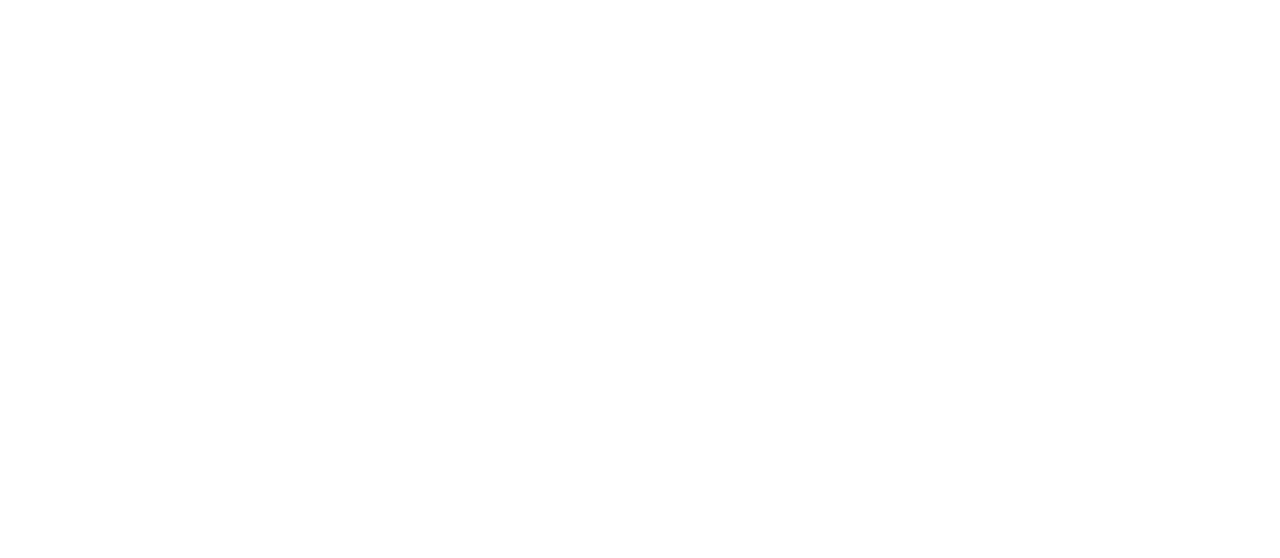
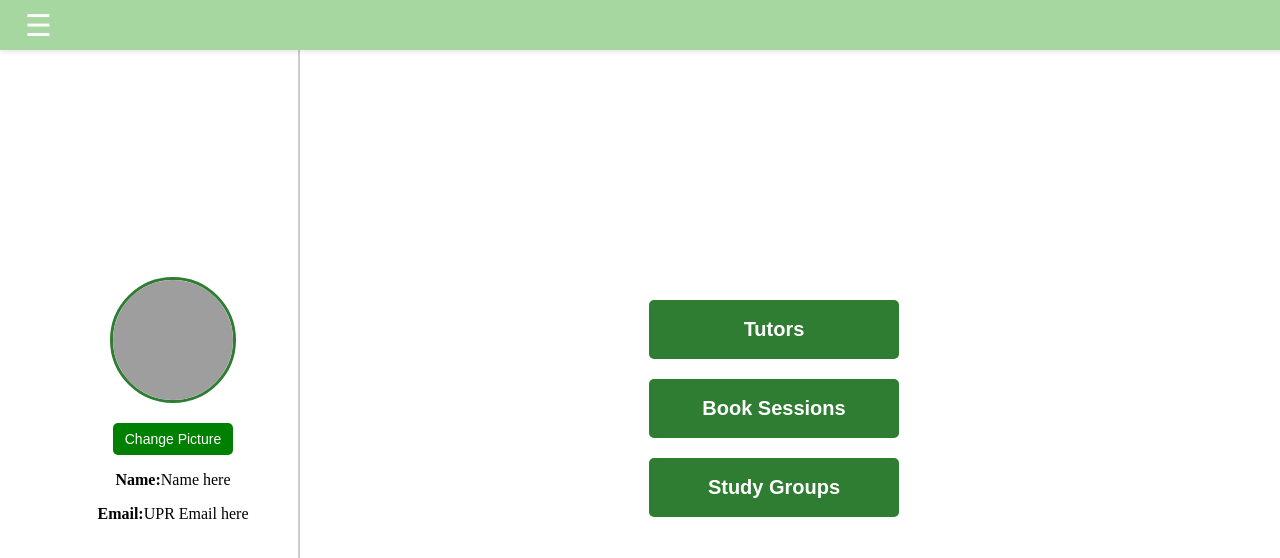
Before and after one commit to joshuacorretjer/tutormatch-frontend, an Angular app in the folder angular/: page /studentdash in a window 1280 px wide. Before the commit this address led to /. Shown: the top 558 px of the page. Built offline with nearby package versions, Linux system fonts and the light colour scheme; grey boxes are pictures that could not be loaded.

Commit message:
Created student dashboard page and implemented header icon, along with log out button

```diff
--- a/angular/src/app/app.routes.ts
+++ b/angular/src/app/app.routes.ts
@@ -3,6 +3,7 @@
 import { RegisterComponent } from './register/register.component';
 import { TutorregComponent } from './tutorreg/tutorreg.component';
 import { StudentregComponent } from './studentreg/studentreg.component';
+import { StudentdashComponent } from './studentdash/studentdash.component';
 
 
 export const routes: Routes = [
@@ -10,5 +11,6 @@
     { path: 'login', component: LoginComponent },
     { path: 'register', component: RegisterComponent },
     { path: 'tutorreg', component: TutorregComponent },
-    { path: 'studentreg', component: StudentregComponent }
+    { path: 'studentreg', component: StudentregComponent },
+    {path: 'studentdash', component: StudentdashComponent},
 ];
--- /dev/null
+++ b/angular/src/app/studentdash/studentdash.component.css
@@ -0,0 +1,155 @@
+:host {
+    display: flex;
+    flex-direction: column;
+    width: 100vw;
+    height: 100vh;
+    background-color: #f4f4f4;
+}
+
+.header {
+    width: 100%;
+    height: 20px;
+    background-color: #A6D7A0;
+    position: fixed;
+    top: 0;
+    left: 0;
+    display: flex;
+    padding: 15px;
+    box-shadow: 0px 2px 5px rgba(0, 0, 0, 0.1);
+    z-index: 1000;
+}
+
+.menu-icon {
+    font-size: 30px;
+    font-family: Arial, sans-serif;
+    cursor: pointer !important;
+    padding: 10px;
+    color: white;
+    user-select: none;
+    display: flex;
+    align-items: center;
+    justify-content: center;
+}
+
+.menu-icon:hover {
+    cursor: pointer;
+}
+
+.dropdown-menu {
+    position: absolute;
+    top: 50px;
+    left: 10px;
+    background-color: white;
+    box-shadow: 0px 2px 5px rgba(0, 0, 0, 0.1);
+    border-radius: 5px;
+    display: none;
+    padding: 10px;
+}
+
+.dropdown-menu.show {
+    display: block;
+}
+
+.dropdown-menu ul {
+    list-style-type: none;
+    margin: 0;
+    padding: 0;
+}
+
+.dropdown-menu ul li {
+    padding: 10px;
+    cursor: pointer;
+    text-align: center;
+    font-family: Arial, sans-serif;
+}
+
+.dropdown-menu ul li:hover {
+    background-color: #f0f0f0;
+}
+
+.dashboard-container {
+    display: flex;
+    flex-grow: 1; /* Makes it expand fully */
+    padding: 40px;
+    background: white;
+    align-items: center;
+    justify-content: space-between;
+}
+
+.profile-section {
+    display: flex;
+    flex-direction: column;
+    align-items: center;
+    justify-content: center;
+    text-align: center;
+    width: 100%;
+    max-width: 250px;
+}
+
+.profile-pic {
+    width: 120px; /* Ensure width and height are the same */
+    height: 120px;
+    border-radius: 50%; /* Ensures it stays a circle */
+    object-fit: cover; /* Prevents stretching */
+    margin-bottom: 10px;
+    border: 3px solid #2e7d32;
+    display: block;
+    aspect-ratio: 1 / 1;
+}
+
+.profile-section img {
+    display: block;
+    max-width: 100%;
+    height: auto;
+}
+
+.hidden {
+    display: none;
+}
+
+.upload-btn {
+    background-color: green;
+    color: white;
+    border: none;
+    padding: 8px 12px;
+    cursor: pointer;
+    font-size: 14px;
+    border-radius: 5px;
+    margin-top: 10px;
+}
+
+.upload-btn:hover {
+    background-color: darkgreen;
+}
+
+.divider {
+    width: 2px;
+    background-color: #ccc;
+    height: 100%;
+}
+
+.main-section {
+    flex: 1; /* Allows it to expand */
+    display: flex;
+    flex-direction: column;
+    justify-content: center;
+    align-items: center;
+    gap: 20px;
+}
+
+.dashboard-btn {
+    background-color: #2e7d32;
+    color: white;
+    border: none;
+    padding: 18px 40px;
+    font-size: 20px;
+    font-weight: bold;
+    cursor: pointer;
+    border-radius: 5px;
+    width: 250px;
+    text-align: center;
+}
+
+.dashboard-btn:hover {
+    background-color: #1b5e20;
+}
--- /dev/null
+++ b/angular/src/app/studentdash/studentdash.component.html
@@ -0,0 +1,29 @@
+<header class="header">
+    <div class="menu-icon" (click)="toggleMenu()">☰</div>
+    <div class="dropdown-menu" [class.show]="menuOpen">
+        <ul>
+            <li (click)="logout()">Log Out</li>
+        </ul>
+    </div>
+</header>
+
+<div class="dashboard-container">
+
+    <div class="profile-section">
+        <img [src]="profileImage" alt="Profile Picture" class="profile-pic">
+        <input type="file" id="profileUpload" class="hidden" (change)="uploadProfileImage($event)">
+        <button class="upload-btn" (click)="triggerFileInput()">Change Picture</button>
+        <div class="profile-info">
+            <p><strong>Name:</strong>Name here</p>
+            <p><strong>Email:</strong>UPR Email here</p>
+        </div>
+    </div>
+
+    <div class="divider"></div>
+
+    <div class="main-section">
+        <button class="dashboard-btn">Tutors</button>
+        <button class="dashboard-btn">Book Sessions</button>
+        <button class="dashboard-btn">Study Groups</button>
+    </div>
+</div>
--- /dev/null
+++ b/angular/src/app/studentdash/studentdash.component.ts
@@ -0,0 +1,45 @@
+import { Component } from '@angular/core';
+import { RouterModule } from '@angular/router';
+import {Router} from '@angular/router';
+
+@Component({
+  selector: 'app-studentdash',
+  standalone: true,
+  imports: [RouterModule],
+  templateUrl: './studentdash.component.html',
+  styleUrl: './studentdash.component.css'
+})
+export class StudentdashComponent {
+  menuOpen = false;
+  profileImage: string = 'assets/images/profile.jpg';
+
+  constructor(private router: Router) {}
+
+  toggleMenu() {
+    this.menuOpen = !this.menuOpen;
+  }
+
+  logout() {
+    console.log('Logout');
+    this.router.navigate(['/login']);
+  }
+
+  triggerFileInput(): void {
+    const input = document.getElementById('profileUpload') as HTMLInputElement;
+    if (input) {
+      input.click();
+    }
+  }
+
+  uploadProfileImage(event: Event) {
+    const input = document.getElementById('profileUpload') as HTMLInputElement;
+    if (input.files && input.files[0]) {
+      const reader = new FileReader();
+      reader.onload = (e: ProgressEvent<FileReader>) => {
+        this.profileImage = e.target?.result as string || this.profileImage;
+      };
+      reader.readAsDataURL(input.files[0]);
+    }
+  }
+
+}
```
Also changed, not shown: 1 other file (tests, documents, lock files or other folders).
